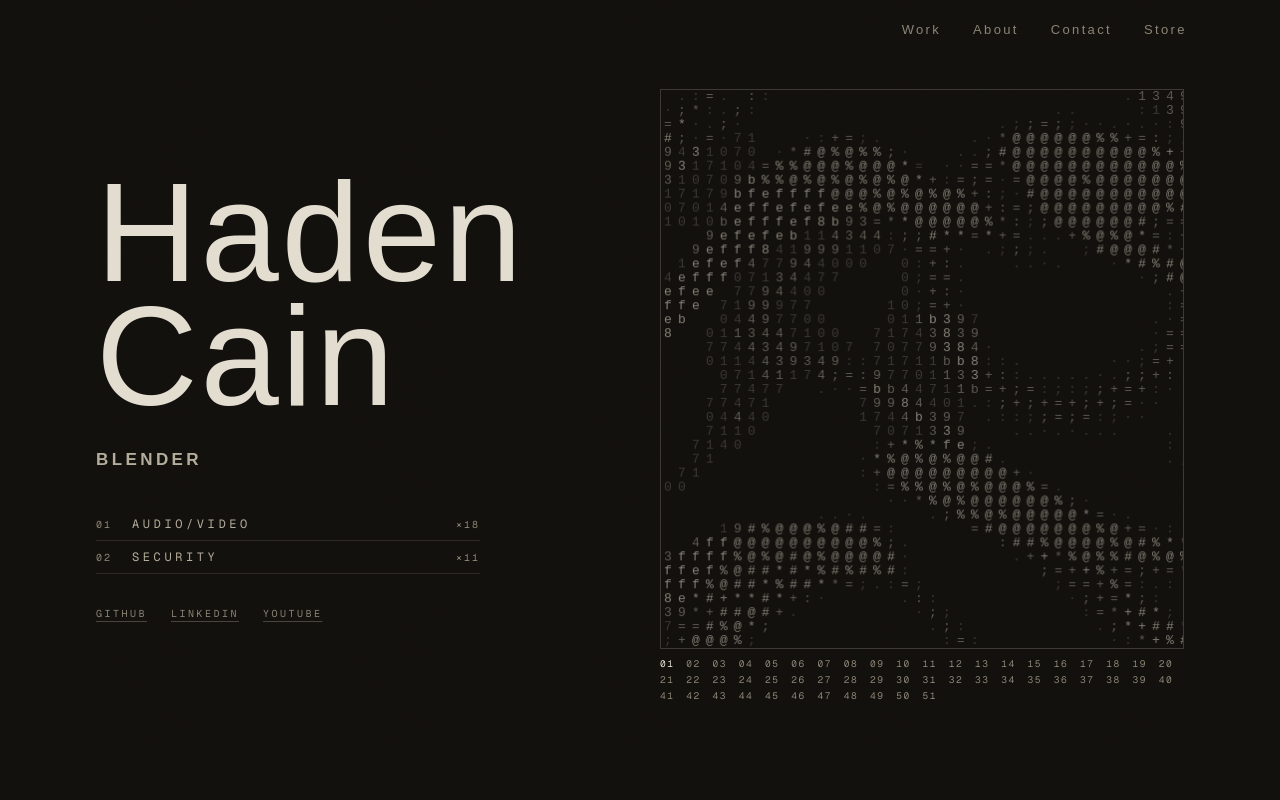
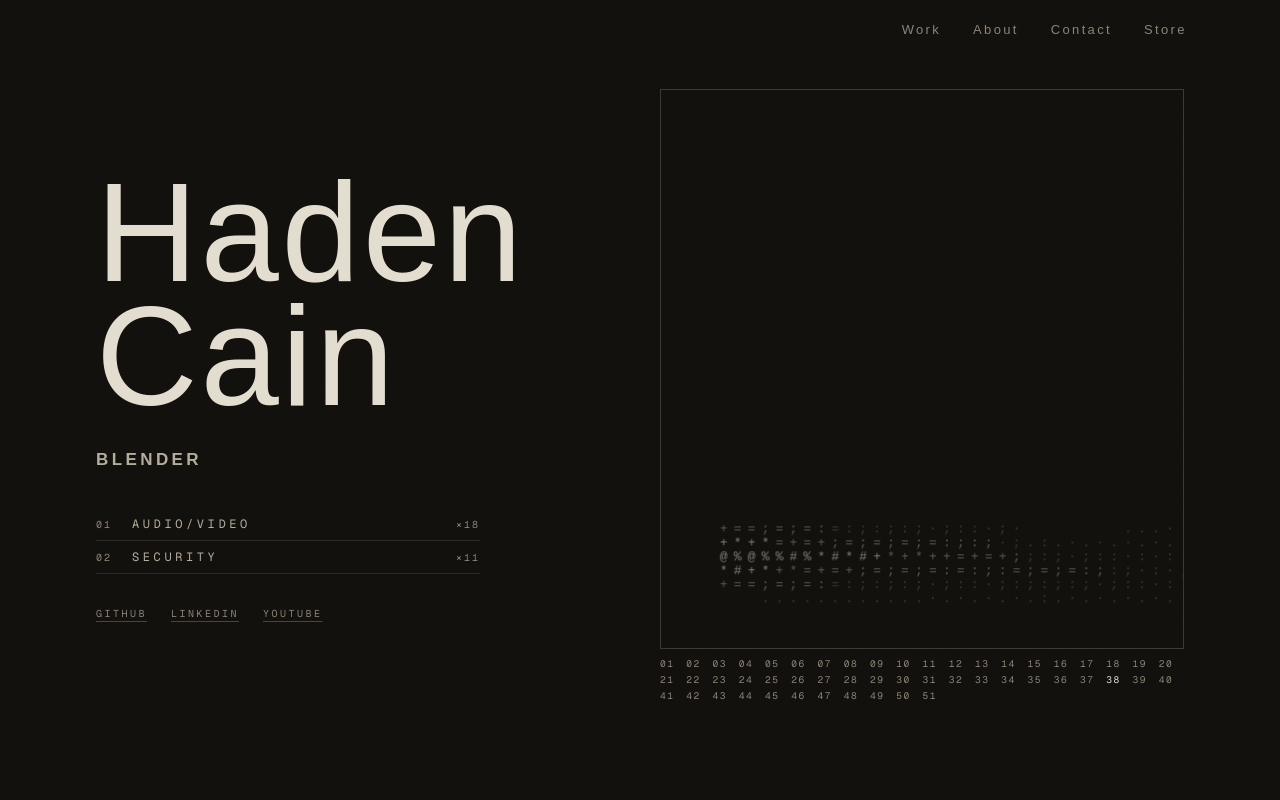
Before and after one commit to hadencain/portfolio, a Next.js app: page / in a window 1280 px wide. Shown: the top 800 px of the page. Built offline with nearby package versions, Linux system fonts and the light colour scheme; no server answers; a web font is replaced by a local one.

Commit message:
hero: load a random field on every visit

```diff
--- a/components/hero.tsx
+++ b/components/hero.tsx
@@ -1,6 +1,6 @@
 "use client";
 
-import { useState } from "react";
+import { useEffect, useState } from "react";
 import { motion } from "framer-motion";
 import { GlitchLabel } from "./glitch-label";
 import { ContourField } from "./contour-field";
@@ -90,7 +90,13 @@ const FIELD_ORDER = [
 const FIELDS = Array.from({ length: FIELD_ORDER.length }, (_, i) => i + 1);
 
 export function Hero() {
-  const [field, setField] = useState(1);
+  // Null until mount — the pick is random per visit, so it can't happen during
+  // SSR/hydration without a server-client mismatch. The frame's own fade-in
+  // (0.5s delay) covers the one-frame gap.
+  const [field, setField] = useState<number | null>(null);
+  useEffect(() => {
+    setField(1 + Math.floor(Math.random() * FIELD_ORDER.length));
+  }, []);
   return (
     <section id="hero" className="relative min-h-screen flex flex-col">
       <div className="flex-1 grid grid-cols-1 lg:grid-cols-12 gap-12 lg:gap-10 items-center px-8 md:px-16 lg:px-24 pt-16 lg:pt-8 pb-10">
@@ -159,11 +165,12 @@ export function Hero() {
           transition={{ duration: 1.4, delay: 0.5 }}
         >
           <div className="relative border border-paper/20 overflow-hidden h-[340px] sm:h-[420px] lg:h-[min(70vh,620px)]">
-            {(FIELD_ORDER[field - 1] ?? 1) <= 15 ? (
-              <ContourField key={field} mode={FIELD_ORDER[field - 1] ?? 1} />
-            ) : (
-              <SpecimenField key={field} mode={(FIELD_ORDER[field - 1] ?? 16) - 15} />
-            )}
+            {field !== null &&
+              ((FIELD_ORDER[field - 1] ?? 1) <= 15 ? (
+                <ContourField key={field} mode={FIELD_ORDER[field - 1] ?? 1} />
+              ) : (
+                <SpecimenField key={field} mode={(FIELD_ORDER[field - 1] ?? 16) - 15} />
+              ))}
           </div>
           <div className="mt-2 flex items-center font-mono text-[9.5px] text-paper-mute select-none">
             <div className="flex flex-wrap gap-x-3 gap-y-0.5">
```
